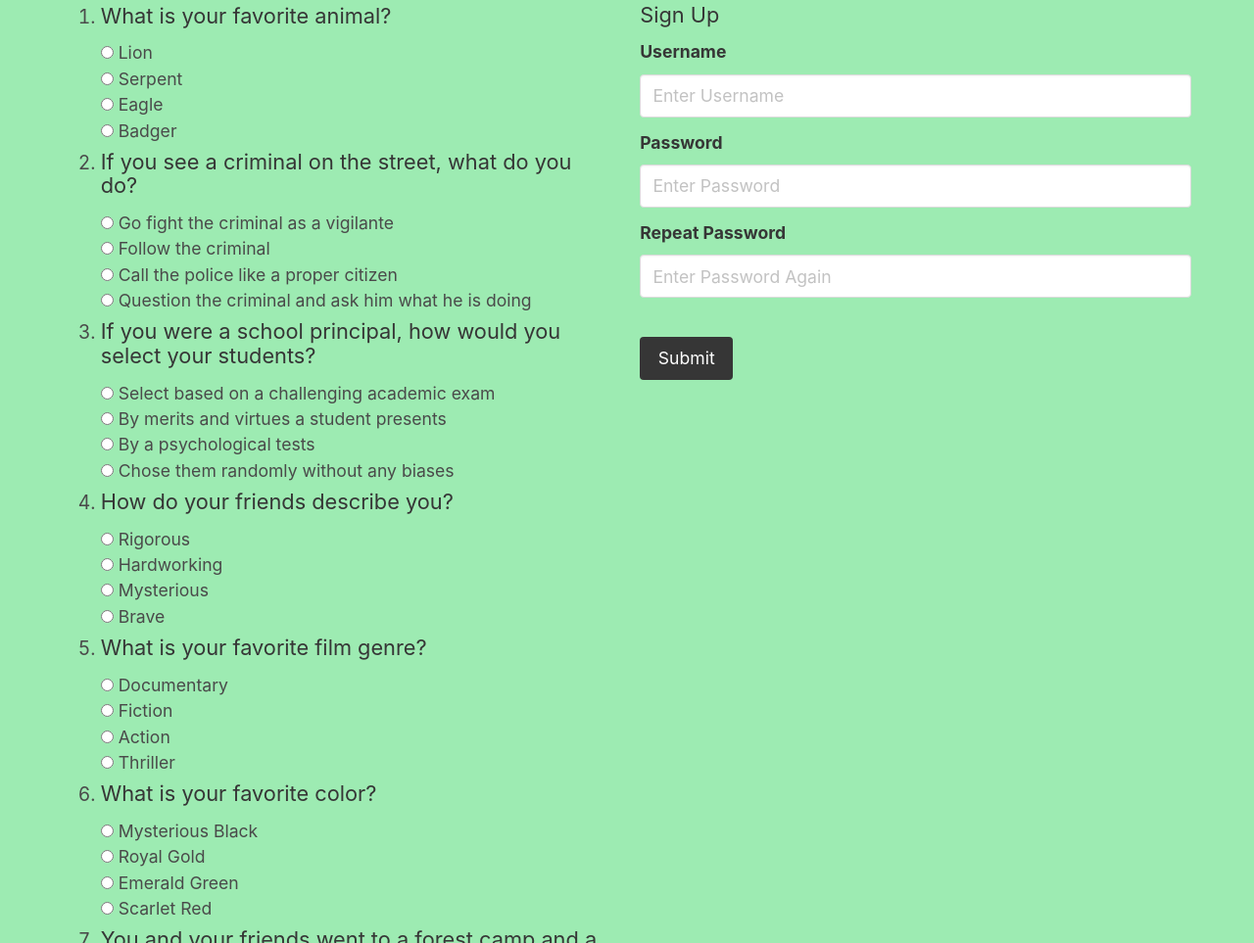
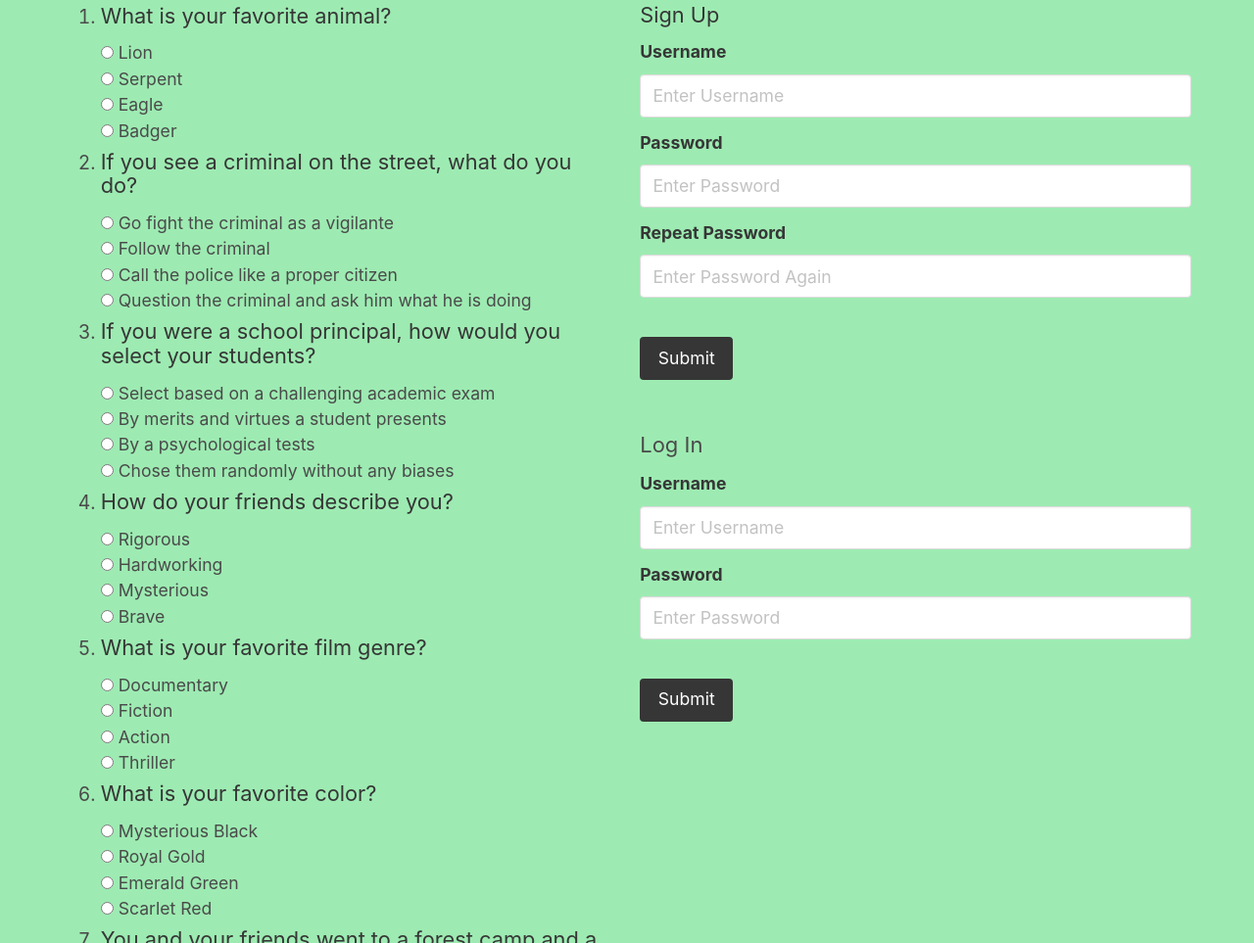
Before and after one commit to jdmar3-comp426/a99-fighting-mongooses, a website: page front-end/index.html in a window 1280 px wide. Shown: the part 1100-2063 px from the top of the page at 98% size. Drawn offline with nearby package versions, Linux system fonts and the light colour scheme; a web font is replaced by a local one.

Commit message:
Most of front end done

```diff
--- a/front-end/index.html
+++ b/front-end/index.html
@@ -548,6 +548,27 @@
             </form>
           </div>
 
+          <h5 class="subtitle has-text-weight-normal mb-3">Log In</h5>
+          <form>
+                    <div class="field">
+                        <label class="label">Username</label>
+                        <div class="control">
+                            <input class="input" type="text" placeholder="Enter Username" name="username">
+                        </div>
+                    </div>
+                    <div class="field">
+                        <label class="label">Password</label>
+                        <div class="control">
+                            <input class="input" type="password" placeholder="Enter Password" name="password">
+                        </div>
+                    </div>
+
+                    <div class="field">
+                        <div class="control">
+                            <button class="button is-dark  m-5 ml-auto" type="submit">Submit</button>
+                        </div>
+                    </div>
+                </form>
 
         </div>
       </div>
```
